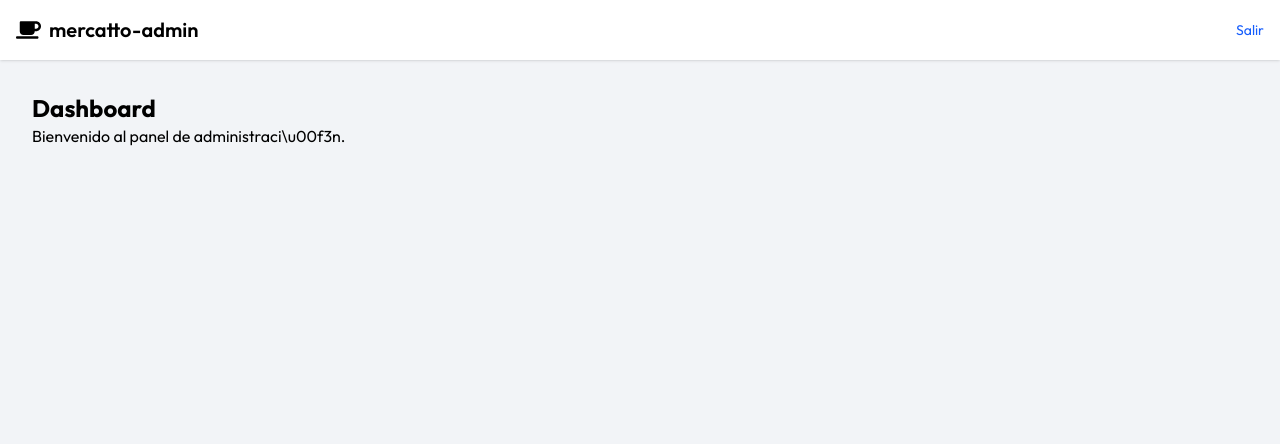
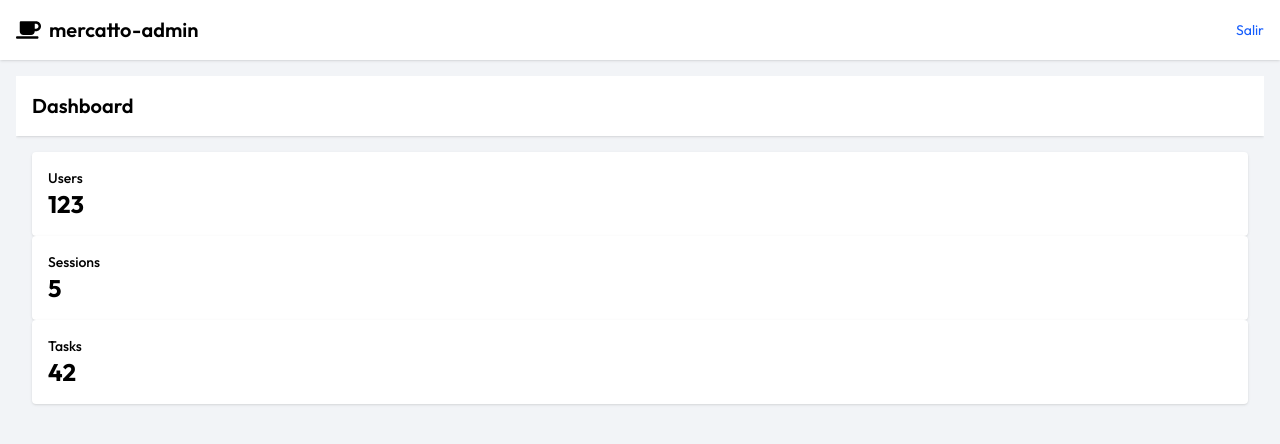
Before and after one commit to luisaguilardev92/mercatto-admin, an Angular app: page /dashboard in a window 1280 px wide. Shown: the top 444 px of the page. Built offline with nearby package versions, Linux system fonts and the light colour scheme; sample sign-in values are in the browser's storage.

Commit message:
Add TailAdmin layout and taxpayer module

```diff
--- a/src/app/app.routes.ts
+++ b/src/app/app.routes.ts
@@ -6,6 +6,12 @@ import { DashboardComponent } from './pages/dashboard/dashboard.component';
 export const routes: Routes = [
   { path: 'login', component: LoginComponent },
   { path: 'dashboard', component: DashboardComponent, canActivate: [authGuard] },
+  {
+    path: 'taxpayers',
+    loadChildren: () =>
+      import('./modules/taxpayer/taxpayer.module').then((m) => m.TaxpayerModule),
+    canActivate: [authGuard],
+  },
   { path: '', pathMatch: 'full', redirectTo: 'dashboard' },
   { path: '**', redirectTo: 'dashboard' }
 ];
--- /dev/null
+++ b/src/app/modules/taxpayer/taxpayer-list.component.ts
@@ -0,0 +1,15 @@
+import { Component } from '@angular/core';
+import { CommonModule } from '@angular/common';
+
+@Component({
+  standalone: true,
+  selector: 'app-taxpayer-list',
+  imports: [CommonModule],
+  template: `
+    <div class="p-4">
+      <h2 class="text-xl font-bold mb-4">Taxpayers</h2>
+      <p>Taxpayer module works!</p>
+    </div>
+  `
+})
+export class TaxpayerListComponent {}
--- /dev/null
+++ b/src/app/modules/taxpayer/taxpayer.routes.ts
@@ -0,0 +1,6 @@
+import { Routes } from '@angular/router';
+import { TaxpayerListComponent } from './taxpayer-list.component';
+
+export const TAXPAYER_ROUTES: Routes = [
+  { path: '', component: TaxpayerListComponent }
+];
--- a/src/app/pages/dashboard/dashboard.component.html
+++ b/src/app/pages/dashboard/dashboard.component.html
@@ -1,4 +1,30 @@
-<div class="p-4">
-  <h1 class="text-2xl font-bold">Dashboard</h1>
-  <p>Bienvenido al panel de administraci\u00f3n.</p>
+<div class="flex h-screen bg-gray-100">
+  <aside class="w-64 bg-white shadow-md hidden md:block">
+    <div class="p-4 text-lg font-bold">Mercatto</div>
+    <nav class="px-2">
+      <a routerLink="/dashboard" routerLinkActive="bg-gray-200" class="block py-2 px-4 rounded hover:bg-gray-200">Dashboard</a>
+      <a routerLink="/taxpayers" routerLinkActive="bg-gray-200" class="block py-2 px-4 rounded hover:bg-gray-200">Taxpayers</a>
+    </nav>
+  </aside>
+  <div class="flex flex-col flex-1 overflow-y-auto">
+    <header class="bg-white shadow p-4">
+      <h1 class="text-xl font-semibold">Dashboard</h1>
+    </header>
+    <main class="p-4 space-y-4">
+      <div class="grid gap-4 grid-cols-1 md:grid-cols-3">
+        <div class="bg-white p-4 rounded shadow">
+          <h2 class="text-sm font-medium text-gray-500">Users</h2>
+          <p class="text-2xl font-bold">123</p>
+        </div>
+        <div class="bg-white p-4 rounded shadow">
+          <h2 class="text-sm font-medium text-gray-500">Sessions</h2>
+          <p class="text-2xl font-bold">5</p>
+        </div>
+        <div class="bg-white p-4 rounded shadow">
+          <h2 class="text-sm font-medium text-gray-500">Tasks</h2>
+          <p class="text-2xl font-bold">42</p>
+        </div>
+      </div>
+    </main>
+  </div>
 </div>
--- a/src/app/pages/dashboard/dashboard.component.ts
+++ b/src/app/pages/dashboard/dashboard.component.ts
@@ -1,10 +1,11 @@
 import { Component } from '@angular/core';
 import { CommonModule } from '@angular/common';
+import { RouterModule } from '@angular/router';
 
 @Component({
   standalone: true,
   selector: 'app-dashboard',
-  imports: [CommonModule],
+  imports: [CommonModule, RouterModule],
   templateUrl: './dashboard.component.html'
 })
 export class DashboardComponent {}
```
Also changed, not shown: src/app/modules/taxpayer/taxpayer.module.ts (added, +9 -0 lines).
